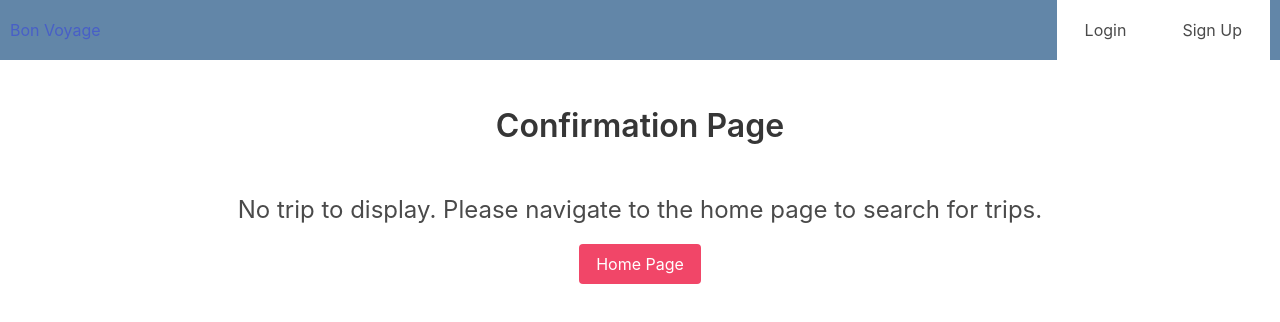
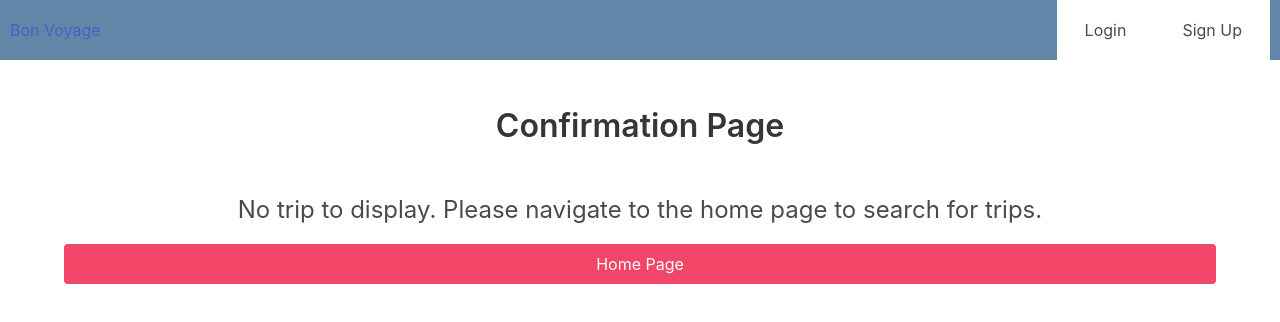
Before and after one commit to Capstone-Bi-Coastal-Visualizers/data-visualization, a React app: page /confirmation-page in a window 1280 px wide. Shown: the top 322 px of the page. Built offline with nearby package versions, Linux system fonts and the light colour scheme.

Commit message:
Updated CSS

```diff
--- a/client/components/ConfirmationPage.js
+++ b/client/components/ConfirmationPage.js
@@ -39,11 +39,9 @@ const ConfirmationPage = () => {
             No trip to display. Please navigate to the home page to search for
             trips.
           </p>
-          <div className="control">
-            <Link to="/" className="button is-danger">
-              Home Page
-            </Link>
-          </div>
+          <Link to="/" className="button is-danger">
+            Home Page
+          </Link>
         </div>
       </div>
     );
```
